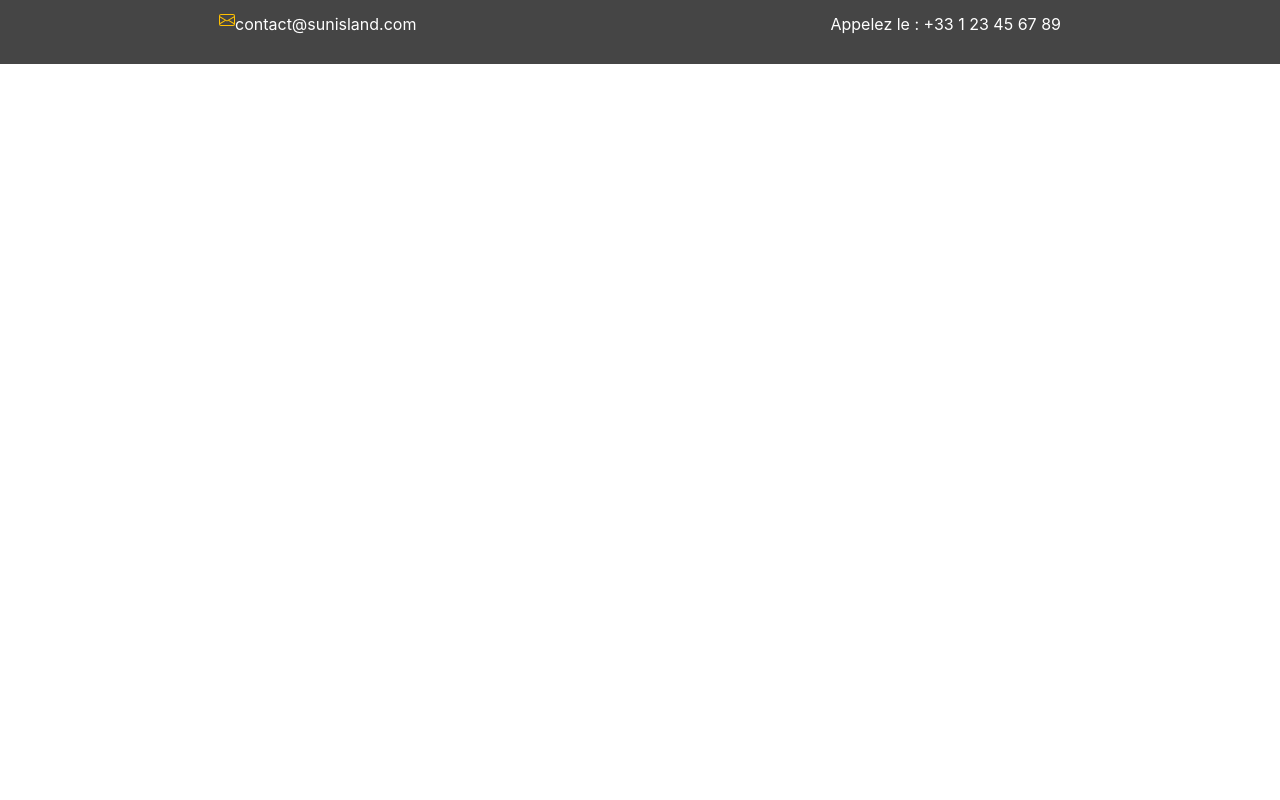
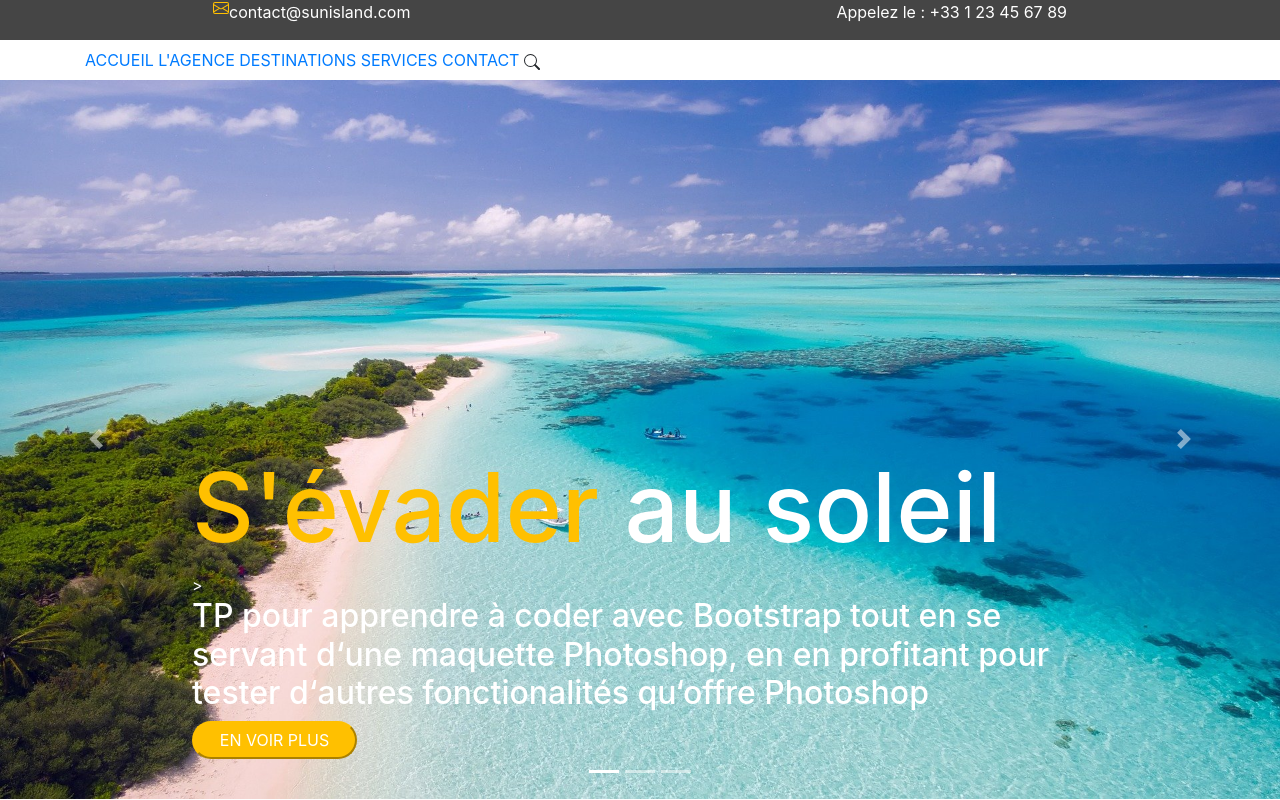
Before and after one commit to Cassandre-david/site-sunisland, a plain HTML site: page index.html in a window 1280 px wide. Drawn offline with nearby package versions, Linux system fonts and the light colour scheme.

Commit message:
ajout carousel et liens

```diff
--- a/css/style.css
+++ b/css/style.css
@@ -3,7 +3,7 @@
     justify-content: space-around;
     background-color: #454545;
     color: #ffffff;
-    padding:12px;
+   ;
 }
 
 .email{
@@ -13,3 +13,33 @@
 .bi-envelope{
     color: #ffc000;
 }
+
+button{
+    text-transform: uppercase;
+    background-color: #ffc000;
+    color: #ffffff;
+    border-radius: 20px;
+    padding:5px 15px;
+    border-color: #ffc000;
+    width: 165px;
+}
+
+.navbar a{
+    text-decoration: none;
+    text-transform: uppercase;
+}
+
+span{
+    color: #ffc000;
+}
+
+h1{
+    font-size: 6em;
+}
+
+#myCarousel{
+    display: flex;
+    flex-direction: column;
+    align-items: center;
+    text-align: center;
+}
--- a/index.html
+++ b/index.html
@@ -11,6 +11,7 @@
     <link rel="stylesheet" href="css/style.css">
  </head>
  <body>
+
      <div class="topnav">
          <div class="email">
             <svg width="1em" height="1em" viewBox="0 0 16 16" class="bi bi-envelope" fill="currentColor" xmlns="http://www.w3.org/2000/svg">
@@ -22,11 +23,76 @@
         <p>Appelez le : +33 1 23 45 67 89</p>
         </div>
      </div>
+     <header>
+     <nav class="navbar">
+        <div class="container">
+            <div class="row">
+            <div class="col-md-12">
+                    <a href="index.html">Accueil</a>
+                    <a href="#">L'Agence</a>
+                    <a href="#">Destinations</a>
+                    <a href="#">Services</a>
+                    <a href="#">Contact</a>
+                    <svg width="1em" height="1em" viewBox="0 0 16 16" class="bi bi-search" fill="currentColor" xmlns="http://www.w3.org/2000/svg">
+                        <path fill-rule="evenodd" d="M10.442 10.442a1 1 0 0 1 1.415 0l3.85 3.85a1 1 0 0 1-1.414 1.415l-3.85-3.85a1 1 0 0 1 0-1.415z"/>
+                        <path fill-rule="evenodd" d="M6.5 12a5.5 5.5 0 1 0 0-11 5.5 5.5 0 0 0 0 11zM13 6.5a6.5 6.5 0 1 1-13 0 6.5 6.5 0 0 1 13 0z"/>
+                      </svg>
+    </nav>
+        </div>
+            </div>
+            </div>
+            </div>
 
-     <header>
-        <div class="container"></div>
-            <div class="row"></div>
-                <div class="col-md-12"></div>
+
     </header>
+
+    <div id="myCarousel" class="carousel slide" data-ride="carousel">
+        <ol class="carousel-indicators">
+          <li data-target="#myCarousel" data-slide-to="0" class="active"></li>
+          <li data-target="#myCarousel" data-slide-to="1"></li>
+          <li data-target="#myCarousel" data-slide-to="2"></li>
+        </ol>
+        <div class="carousel-inner">
+          <div class="carousel-item active">
+            <img class="maldives" width="100%" src="css/Liens/maldives-1993704_1920.jpg" preserveAspectRatio="xMidYMid slice" focusable="false" role="img"><rect width="100%" height="100%" fill="#777"/></svg>
+            <div class="container">
+              <div class="carousel-caption text-left">
+                <h1><span>S'évader</span> au soleil</h1>>
+                <h2>TP pour apprendre  à coder avec Bootstrap tout en se servant d‘une maquette Photoshop, en en profitant pour tester d‘autres fonctionalités qu‘offre Photoshop</h2>
+                <button type="button">En voir plus</button>
+              </div>
+            </div>
+          </div>
+          <div class="carousel-item">
+            <img class="sailboat" width="100%" src="css/Liens/sailboat-2047389_1920.jpg" preserveAspectRatio="xMidYMid slice" focusable="false" role="img"><rect width="100%" height="100%" fill="#777"/></svg>
+            <div class="container">
+              <div class="carousel-caption">
+                <h1><span>S'évader</span> au soleil</h1>
+                <h2>TP pour apprendre  à coder avec Bootstrap tout en se servant d‘une maquette Photoshop, en en profitant pour tester d‘autres fonctionalités qu‘offre Photoshop</h2>
+                <button type="button">En voir plus</button>
+              </div>
+            </div>
+          </div>
+          <div class="carousel-item">
+            <img class="bali" width="100%" src="css/Liens/bali-2975787_1920.jpg" preserveAspectRatio="xMidYMid slice" focusable="false" role="img"><rect width="100%" height="100%" fill="#777"/></svg>
+            <div class="container">
+              <div class="carousel-caption text-right">
+                <h1><span>S'évader</span> au soleil</h1>
+                <h2>TP pour apprendre  à coder avec Bootstrap tout en se servant d‘une maquette Photoshop, en en profitant pour tester d‘autres fonctionalités qu‘offre Photoshop</h2>
+                <button type="button">En voir plus</button>
+              </div>
+            </div>
+          </div>
+        </div>
+        <a class="carousel-control-prev" href="#myCarousel" role="button" data-slide="prev">
+          <span class="carousel-control-prev-icon" aria-hidden="true"></span>
+          <span class="sr-only">Previous</span>
+        </a>
+        <a class="carousel-control-next" href="#myCarousel" role="button" data-slide="next">
+          <span class="carousel-control-next-icon" aria-hidden="true"></span>
+          <span class="sr-only">Next</span>
+        </a>
+      </div>
+
  </body>
 </html>
```
Also changed, not shown: css/Liens/._suitcase-solid.svg (added), css/Liens/award-solid.svg (added), css/Liens/bali-2975787_1920.jpg (added), css/Liens/maldives-1993704_1920.jpg (added), css/Liens/map-marker-alt-solid.svg (added), css/Liens/phone-volume-solid.svg (added), css/Liens/sailboat-2047389_1920.jpg (added), css/Liens/suitcase-solid.svg (added).
